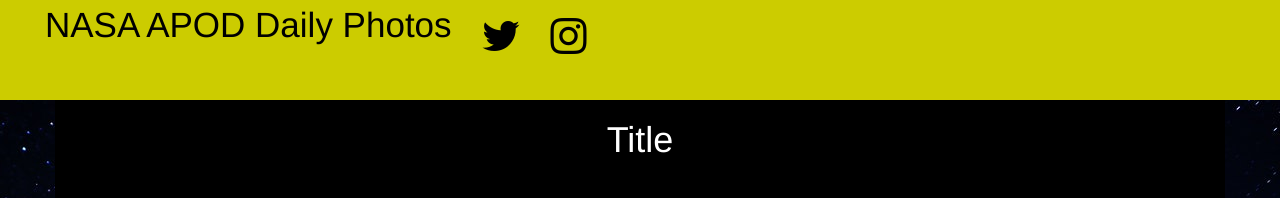
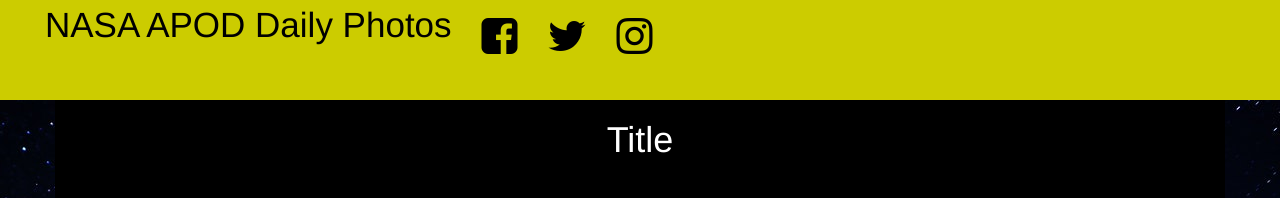
Before and after one commit to bmnewlund/bookStop, a website: page apiApp/index.html in a window 1280 px wide. Shown: the top 198 px of the page. Drawn offline with nearby package versions, Linux system fonts and the light colour scheme; no server answers.

Commit message:
Added Facebook Funcionality

```diff
--- a/apiApp/index.html
+++ b/apiApp/index.html
@@ -16,6 +16,7 @@
 				<div class="navbar-header">
 					<a class="navbar-brand" href="#">NASA APOD Daily Photos</a>
 					<ul class= "nav navbar-nav navbar-right">
+						<li><a href="https://www.facebook.com/NASA/"><span class="fa fa-facebook-square fa-3x"></span></a></li>
 						<li><a href="https://twitter.com/nasa"><span class="fa fa-twitter fa-3x"></span></a></li>
 						<li><a href="https://www.instagram.com/nasa/"><span class="fa fa-instagram fa-3x"></span></a></li>
 					</ul>
```
